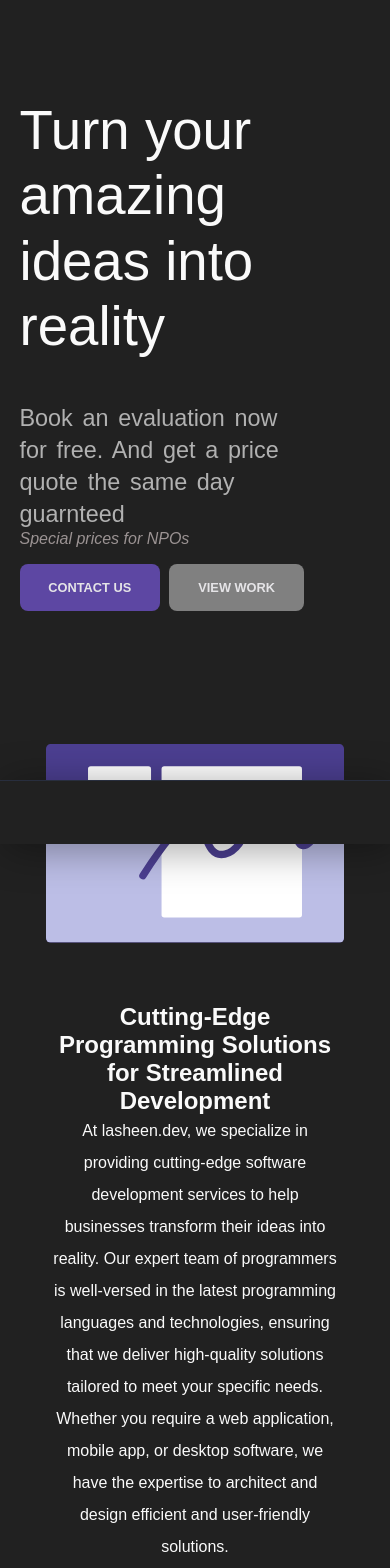
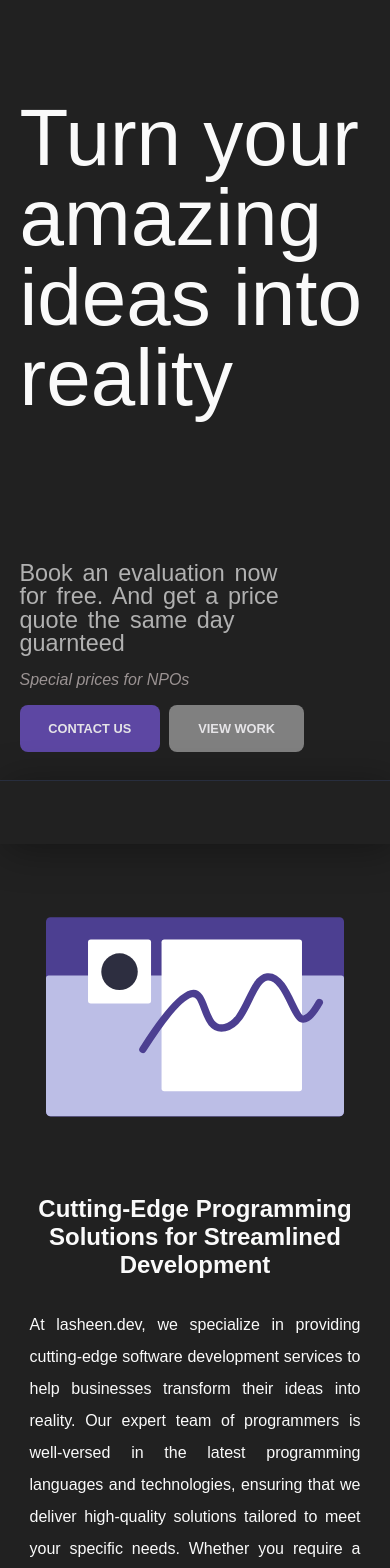
Before and after one commit to lasheendev/lasheen.dev, a SvelteKit app: page / in a window 390 px wide. Shown: the top 1568 px of the page. Built offline with nearby package versions, Linux system fonts and the light colour scheme; some icons are missing.

Commit message:
Fix responsivness issues in the main screen

```diff
--- a/src/routes/+page.svelte
+++ b/src/routes/+page.svelte
@@ -26,7 +26,7 @@
 			</div>
 		</div>
 	</section>
-	<section id="design">
+	<section id="whatwedo">
 		<div class="paragraph">
 			<article>
 				<div>
@@ -47,7 +47,7 @@
 			</div>
 		</div>
 	</section>
-	<section id="art">
+	<section id="mobile-dev">
 		<img id="phone" src={phone} alt="Phone" />
 
 		<article>
@@ -62,7 +62,7 @@
 			</p>
 		</article>
 	</section>
-	<section id="reason">
+	<section id="desktop-web-dev">
 		<div class="paragraph">
 			<div class="backgroundImg2">
 				<img src={laptop} alt="Laptop" />
@@ -72,12 +72,11 @@
 				<div>
 					<h2>Desktop and Web Development</h2>
 					<p>
-						In addition to mobile app development, we offer
-						top-notch desktop and web development services. With our expertise in multiple
-						programming languages, frameworks, and platforms, we have the versatility to build
-						powerful solutions for any platform. Whether you need a desktop software application, a
-						responsive website, or a complex web portal, we have the skills and experience to
-						deliver outstanding results.
+						In addition to mobile app development, we offer top-notch desktop and web development
+						services. With our expertise in multiple programming languages, frameworks, and
+						platforms, we have the versatility to build powerful solutions for any platform. Whether
+						you need a desktop software application, a responsive website, or a complex web portal,
+						we have the skills and experience to deliver outstanding results.
 					</p>
 				</div>
 			</article>
@@ -174,13 +173,18 @@
 				}
 			}
 		}
-		#art {
+
+		#whatwedo {
+			margin-top: 20rem;
+		}
+		#mobile-dev {
+			margin-top: 25rem;
 			display: flex;
 			justify-content: end;
 			color: white;
 			background-color: $accent;
 			border-radius: 0.5rem 8rem 0.5rem 8rem;
-			margin-top: 15rem;
+
 			position: relative;
 			overflow-y: visible;
 			min-height: 50vh;
@@ -191,13 +195,14 @@
 				left: 25%;
 				top: 50%;
 				transform: translate(-50%, -55%);
-				height: 120%;
+				// height: 120%;
+				width: 70%;
 			}
 
 			article {
 				position: relative;
 				width: 35%;
-				padding: 8% 15% 8% 0;
+				padding: 8% 5% 8% 0;
 				z-index: 1;
 
 				h1 {
@@ -212,7 +217,8 @@
 			}
 		}
 
-		#reason {
+		#desktop-web-dev {
+			margin-top: 25rem;
 			padding-bottom: 10%;
 			.paragraph {
 				article {
@@ -235,16 +241,21 @@
 				flex-direction: column;
 				display: flex;
 				h1 {
-					margin-block-start: 0;
-					font-size: 14vw;
-					line-height: 1.2;
+					height: 50vh;
+					font-size: 80px;
+					line-height: 1;
 					max-width: 100%;
 				}
 				#eval {
 					margin-left: 0rem;
-					margin-top: 10px;
 					h2 {
 						font-size: 6vw;
+						line-height: 1;
+						padding-bottom: 1rem;
+					}
+					em {
+						font-size: 16px;
+						line-height: 1;
 					}
 					.row {
 						flex-direction: row;
@@ -274,20 +285,22 @@
 					}
 				}
 			}
-			#design {
+			#whatwedo {
+				margin-top: 10rem;
+				.paragraph {
 					text-align: center;
-
-				h1 {
-					top: -10%;
-				}
-			}
-
-			.paragraph {
 					display: flex;
 					flex-direction: column-reverse;
 
 					article {
-					padding: 2rem;
+						padding-top: 50px;
+						padding-left: 10px;
+						padding-right: 10px;
+
+						p {
+							text-align: justify;
+							padding-top: 30px;
+						}
 					}
 
 					.backgroundImg {
@@ -298,40 +311,52 @@
 						}
 					}
 				}
+			}
 
-			#art {
-				margin-top: 20rem;
+			#mobile-dev {
+				margin-top: 15rem;
 				justify-content: center;
 				display: flex;
 				#phone {
 					top: 0;
-					height: unset;
 					left: 50%;
 					width: 75% !important;
 				}
 
 				article {
-					margin-top: 10rem;
-					margin-bottom: 10rem;
+					margin-top: 7rem;
+					margin-bottom: 25px;
+					// margin: 25px;
+					width: 90%;
 					text-align: center;
-					width: calc(100% - 3rem);
-					padding: 0;
+
+					// padding: 0;
 				}
 			}
 
-			#reason {
+			#desktop-web-dev {
+				margin-top: 10rem;
+				text-align: center;
 				.paragraph {
+					display: flex;
 					flex-direction: column-reverse;
-					text-align: center;
 
 					article {
-						padding: 2rem;
+						padding-top: 50px;
+						padding-left: 10px;
+						padding-right: 10px;
+
+						p {
+							text-align: justify;
+							padding-top: 30px;
+						}
 					}
 				}
 
 				.backgroundImg2 {
 					display: flex;
 					justify-content: center;
+
 					img {
 						width: 85%;
 						transform: none;
```
Lines whose indentation alone changed are shown as unchanged.
